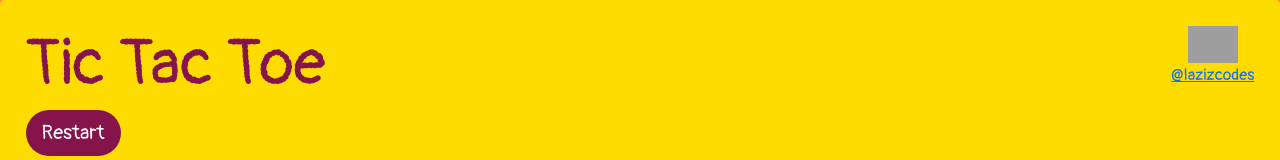
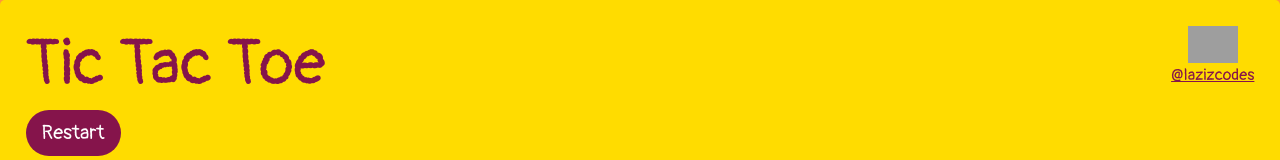
Before and after one commit to lazizcodes/Tic-Tac-Toe, a plain HTML site: page TicTacToe.html in a window 1280 px wide. Shown: the top 160 px of the page. Drawn offline with nearby package versions, Linux system fonts and the light colour scheme; grey boxes are pictures that could not be loaded.

Commit message:
changle a color

```diff
--- a/TicTacToe.css
+++ b/TicTacToe.css
@@ -72,6 +72,10 @@ td {
     width: 50px;
 }
 
+.author a {
+    color: #85144b;
+}
+
 .status {
     padding-top: 20px;
     font-family: 'Pangolin', cursive;
```
